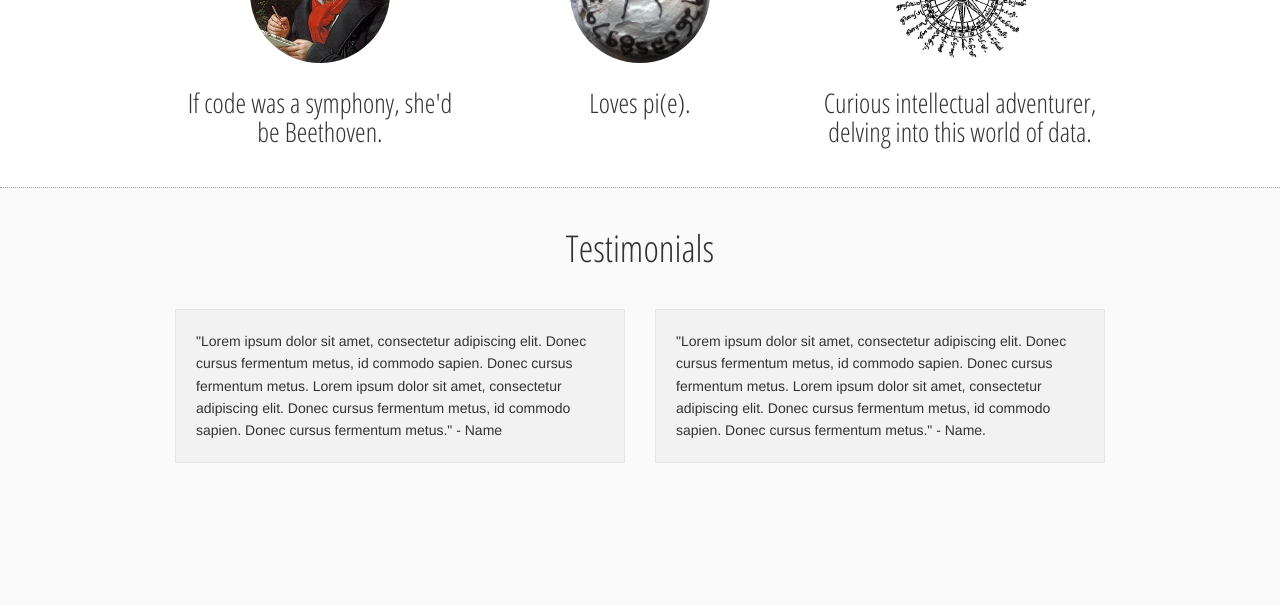
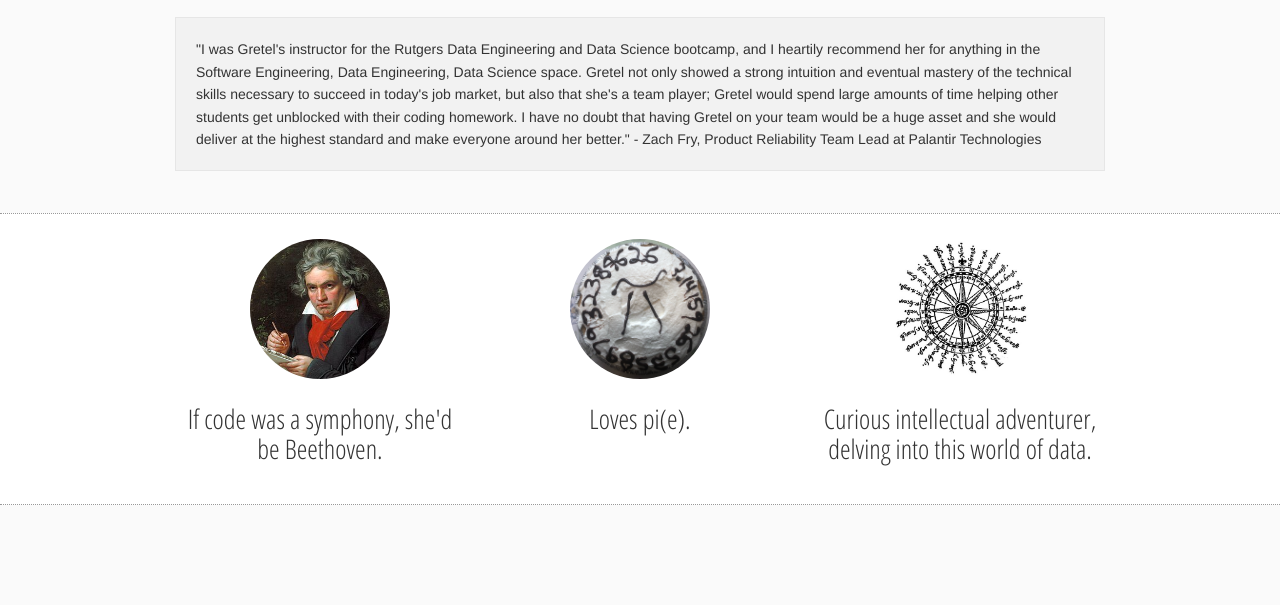
Before and after one commit to gretelup/gretelup.github.io, a plain HTML site: page index.html in a window 1280 px wide. Shown: the part 637-1242 px from the top of the page. Drawn offline with Linux system fonts and the light colour scheme; a web font is replaced by a local one.

Commit message:
Add testimonial and rearrange home page

```diff
--- a/index.html
+++ b/index.html
@@ -77,9 +77,23 @@
 
     <header>
       <h1 class="heading_supersize">Gretel Uptegrove</h1>
-      <h2 class="welcome_text">Unrepentant Geek</h2>
+      <h2 class="welcome_text">Data Scientist and Unrepentant Geek</h2>
       <img src="images/Gretel.jpg" alt="Gretel" id="selfie">
     </header>
+
+    <section class="section_main">
+      <h2 style="text-align:center">Testimonials</h2>
+
+      <div class="row">
+        <article class="twelve columns">
+          <div class="panel">
+            <p>
+              "I was Gretel's instructor for the Rutgers Data Engineering and Data Science bootcamp, and I heartily recommend her for anything in the Software Engineering, Data Engineering, Data Science space. Gretel not only showed a strong intuition and eventual mastery of the technical skills necessary to succeed in today's job market, but also that she's a team player; Gretel would spend large amounts of time helping other students get unblocked with their coding homework. I have no doubt that having Gretel on your team would be a huge asset and she would deliver at the highest standard and make everyone around her better." - Zach Fry, Product Reliability Team Lead at Palantir Technologies
+            </p>
+          </div>
+        </article>
+      </div>
+    </section>
 
     <section class="section_light">
       <div class="row">
@@ -100,35 +114,7 @@
       </div>
     </section>
 
-    <section class="section_main">
-      <h2 style="text-align:center">Testimonials</h2>
 
-      <div class="row">
-        <article class="six columns">
-          <div class="panel">
-            <p>
-              "Lorem ipsum dolor sit amet, consectetur adipiscing elit. Donec
-              cursus fermentum metus, id commodo sapien. Donec cursus fermentum
-              metus. Lorem ipsum dolor sit amet, consectetur adipiscing elit.
-              Donec cursus fermentum metus, id commodo sapien. Donec cursus
-              fermentum metus." - Name
-            </p>
-          </div>
-        </article>
-
-        <article class="six columns">
-          <div class="panel">
-            <p>
-              "Lorem ipsum dolor sit amet, consectetur adipiscing elit. Donec
-              cursus fermentum metus, id commodo sapien. Donec cursus fermentum
-              metus. Lorem ipsum dolor sit amet, consectetur adipiscing elit.
-              Donec cursus fermentum metus, id commodo sapien. Donec cursus
-              fermentum metus." - Name.
-            </p>
-          </div>
-        </article>
-      </div>
-    </section>
 
     <footer>
       <div class="row">
```
